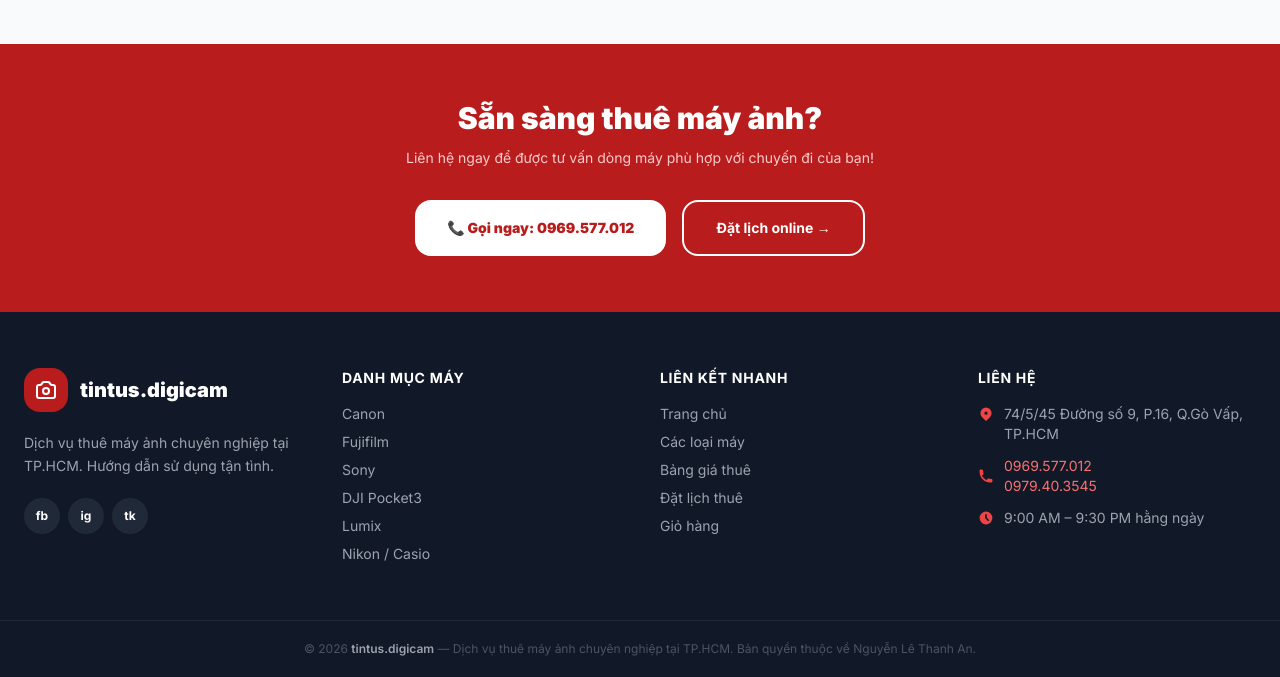
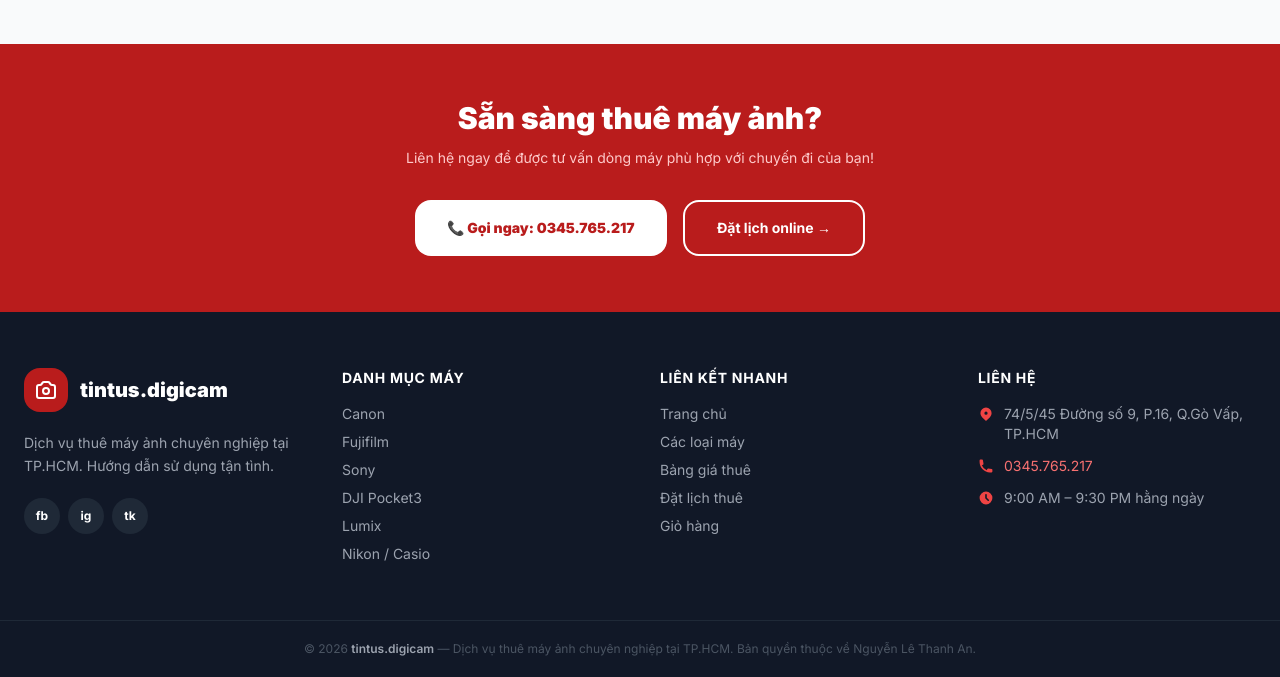
Before and after one commit to thanhan0404/renting, a Flask app: page / in a window 1280 px wide. Shown: the part 3331-4008 px from the top of the page. Run offline with Flask 3, Linux system fonts and the light colour scheme; some libraries are stand-ins or nearby versions.

Commit message:
updated phone number

```diff
--- a/frontend/templates/bang_gia.html
+++ b/frontend/templates/bang_gia.html
@@ -106,8 +106,8 @@
         <h3 class="text-2xl font-black mb-2">Sẵn sàng đặt lịch?</h3>
         <p class="text-red-200 text-sm mb-6">Để lại thông tin hoặc gọi ngay để chúng tôi hỗ trợ bạn chọn máy phù hợp!</p>
         <div class="flex flex-wrap justify-center gap-4">
-            <a href="tel:0969577012" class="inline-flex items-center gap-2 bg-white text-red-700 font-black px-7 py-3.5 rounded-xl hover:bg-gray-100 transition-colors text-sm">
-                📞 Gọi ngay: 0969.577.012
+            <a href="tel:0345765217" class="inline-flex items-center gap-2 bg-white text-red-700 font-black px-7 py-3.5 rounded-xl hover:bg-gray-100 transition-colors text-sm">
+                📞 Gọi ngay: 0345.765.217
             </a>
             <a href="/rent" class="inline-flex items-center gap-2 border-2 border-white text-white font-bold px-7 py-3.5 rounded-xl hover:bg-white hover:text-red-700 transition-all text-sm">
                 Đặt lịch online →
--- a/frontend/templates/base.html
+++ b/frontend/templates/base.html
@@ -48,9 +48,7 @@
                 </span>
                 <span class="flex items-center gap-1.5">
                     <svg class="w-3.5 h-3.5 opacity-80" fill="currentColor" viewBox="0 0 20 20"><path d="M2 3a1 1 0 011-1h2.153a1 1 0 01.986.836l.74 4.435a1 1 0 01-.54 1.06l-1.548.773a11.037 11.037 0 006.105 6.105l.774-1.548a1 1 0 011.059-.54l4.435.74a1 1 0 01.836.986V17a1 1 0 01-1 1h-2C7.82 18 2 12.18 2 5V3z"/></svg>
-                    <a href="tel:0969577012" class="hover:text-red-200 transition-colors">0969.577.012</a>
-                    <span class="opacity-50">/</span>
-                    <a href="tel:0979403545" class="hover:text-red-200 transition-colors">0979.40.3545</a>
+                    <a href="tel:0345765217" class="hover:text-red-200 transition-colors">0345.765.217</a>
                 </span>
             </div>
         </div>
@@ -128,7 +126,7 @@
                 <!-- Hotline -->
                 <div class="hidden xl:flex flex-col items-end mr-2">
                     <span class="text-[0.65rem] text-gray-400 font-semibold">Hotline tư vấn</span>
-                    <a href="tel:0969577012" class="text-red-700 font-black text-base leading-tight hover:text-red-800 transition-colors">0969.577.012</a>
+                    <a href="tel:0345765217" class="text-red-700 font-black text-base leading-tight hover:text-red-800 transition-colors">0345.765.217</a>
                 </div>
 
                 <!-- Admin access -->
@@ -164,7 +162,7 @@
                 <a href="/bang-gia" class="block px-4 py-2.5 rounded-xl text-sm font-bold text-gray-700 hover:bg-red-50 hover:text-red-700">Bảng giá thuê</a>
                 <a href="/mua" class="block px-4 py-2.5 rounded-xl text-sm font-bold text-gray-700 hover:bg-red-50 hover:text-red-700">Mua máy</a>
                 <a href="/admin/cameras/" class="block px-4 py-2.5 rounded-xl text-sm font-bold text-gray-700 hover:bg-red-50 hover:text-red-700">Trang quản trị</a>
-                <a href="tel:0969577012" class="block mt-3 text-center bg-red-700 text-white py-3 rounded-xl font-bold text-sm">📞 0969.577.012</a>
+                <a href="tel:0345765217" class="block mt-3 text-center bg-red-700 text-white py-3 rounded-xl font-bold text-sm">📞 0345.765.217</a>
             </div>
         </div>
     </nav>
@@ -226,8 +224,7 @@
                     <li class="flex items-center gap-2.5">
                         <svg class="w-4 h-4 text-red-500 shrink-0" fill="currentColor" viewBox="0 0 20 20"><path d="M2 3a1 1 0 011-1h2.153a1 1 0 01.986.836l.74 4.435a1 1 0 01-.54 1.06l-1.548.773a11.037 11.037 0 006.105 6.105l.774-1.548a1 1 0 011.059-.54l4.435.74a1 1 0 01.836.986V17a1 1 0 01-1 1h-2C7.82 18 2 12.18 2 5V3z"/></svg>
                         <div>
-                            <a href="tel:0969577012" class="text-red-400 hover:text-red-300 transition-colors block">0969.577.012</a>
-                            <a href="tel:0979403545" class="text-red-400 hover:text-red-300 transition-colors block">0979.40.3545</a>
+                            <a href="tel:0345765217" class="text-red-400 hover:text-red-300 transition-colors block">0345.765.217</a>
                         </div>
                     </li>
                     <li class="flex items-center gap-2.5">
--- a/frontend/templates/index.html
+++ b/frontend/templates/index.html
@@ -90,7 +90,7 @@
                         </button>
                     </div>
                 </form>
-                <p class="text-center text-xs text-gray-400 pt-1">Hoặc gọi ngay <a href="tel:0969577012" class="text-red-600 font-bold hover:underline">0969.577.012</a></p>
+                <p class="text-center text-xs text-gray-400 pt-1">Hoặc gọi ngay <a href="tel:0345765217" class="text-red-600 font-bold hover:underline">0345.765.217</a></p>
             </div>
         </div>
     </div>
@@ -288,8 +288,8 @@
         <h2 class="text-3xl font-black mb-3">Sẵn sàng thuê máy ảnh?</h2>
         <p class="text-red-200 mb-8 text-sm">Liên hệ ngay để được tư vấn dòng máy phù hợp với chuyến đi của bạn!</p>
         <div class="flex flex-wrap justify-center gap-4">
-            <a href="tel:0969577012" class="inline-flex items-center gap-2 bg-white text-red-700 font-black px-8 py-4 rounded-2xl hover:bg-gray-100 transition-colors text-sm">
-                📞 Gọi ngay: 0969.577.012
+            <a href="tel:0345765217" class="inline-flex items-center gap-2 bg-white text-red-700 font-black px-8 py-4 rounded-2xl hover:bg-gray-100 transition-colors text-sm">
+                📞 Gọi ngay: 0345.765.217
             </a>
             <a href="/rent" class="inline-flex items-center gap-2 border-2 border-white text-white font-bold px-8 py-4 rounded-2xl hover:bg-white hover:text-red-700 transition-all text-sm">
                 Đặt lịch online →
--- a/frontend/templates/mua.html
+++ b/frontend/templates/mua.html
@@ -45,7 +45,7 @@
                 </ul>
                 <div class="bg-red-50 rounded-xl p-4 mt-5">
                     <p class="text-xs text-gray-600 mb-2 font-semibold">Cần tư vấn mua máy?</p>
-                    <a href="tel:0969577012" class="flex items-center gap-2 text-red-700 font-black text-sm hover:underline">📞 0969.577.012</a>
+                    <a href="tel:0345765217" class="flex items-center gap-2 text-red-700 font-black text-sm hover:underline">📞 0345.765.217</a>
                 </div>
             </div>
         </aside>
--- a/frontend/templates/product_detail.html
+++ b/frontend/templates/product_detail.html
@@ -100,7 +100,7 @@
                     {% else %}
                     <span class="flex items-center justify-center gap-2 bg-gray-100 text-gray-400 font-bold py-3.5 rounded-2xl text-sm cursor-not-allowed">Hết máy</span>
                     {% endif %}
-                    <a href="tel:0969577012" class="flex items-center justify-center gap-2 border-2 border-red-700 text-red-700 hover:bg-red-50 font-bold py-3.5 rounded-2xl transition-colors text-sm">
+                    <a href="tel:0345765217" class="flex items-center justify-center gap-2 border-2 border-red-700 text-red-700 hover:bg-red-50 font-bold py-3.5 rounded-2xl transition-colors text-sm">
                         📞 Gọi tư vấn
                     </a>
                 </div>
@@ -168,7 +168,7 @@
 
 <!-- Sticky Bottom Bar (mobile) -->
 <div class="fixed bottom-0 left-0 right-0 bg-white border-t border-gray-200 p-4 flex gap-3 lg:hidden z-50">
-    <a href="tel:0969577012" class="flex-1 flex items-center justify-center gap-2 border-2 border-red-700 text-red-700 font-bold py-3 rounded-xl text-sm">
+    <a href="tel:0345765217" class="flex-1 flex items-center justify-center gap-2 border-2 border-red-700 text-red-700 font-bold py-3 rounded-xl text-sm">
         📞 Gọi ngay
     </a>
     <a href="/rent?camera={{ product.slug }}" class="flex-1 flex items-center justify-center gap-2 bg-red-700 text-white font-bold py-3 rounded-xl text-sm">
--- a/frontend/templates/rent.html
+++ b/frontend/templates/rent.html
@@ -179,8 +179,7 @@
             <!-- Contact -->
             <div class="bg-red-700 rounded-2xl p-5 text-white text-center">
                 <p class="text-red-200 text-xs mb-1">Cần tư vấn thêm?</p>
-                <a href="tel:0969577012" class="text-xl font-black hover:text-red-200 transition-colors block">0969.577.012</a>
-                <a href="tel:0979403545" class="text-sm text-red-200 hover:text-white transition-colors">0979.40.3545</a>
+                <a href="tel:0345765217" class="text-xl font-black hover:text-red-200 transition-colors block">0345.765.217</a>
             </div>
         </div>
     </div>
--- a/frontend/templates/store.html
+++ b/frontend/templates/store.html
@@ -70,8 +70,8 @@
                 <!-- Contact Box -->
                 <div class="bg-red-50 rounded-xl p-4 mt-5">
                     <p class="text-xs text-gray-600 mb-2 font-semibold">Cần tư vấn thêm?</p>
-                    <a href="tel:0969577012" class="flex items-center gap-2 text-red-700 font-black text-sm hover:underline">
-                        📞 0969.577.012
+                    <a href="tel:0345765217" class="flex items-center gap-2 text-red-700 font-black text-sm hover:underline">
+                        📞 0345.765.217
                     </a>
                 </div>
             </div>
```
